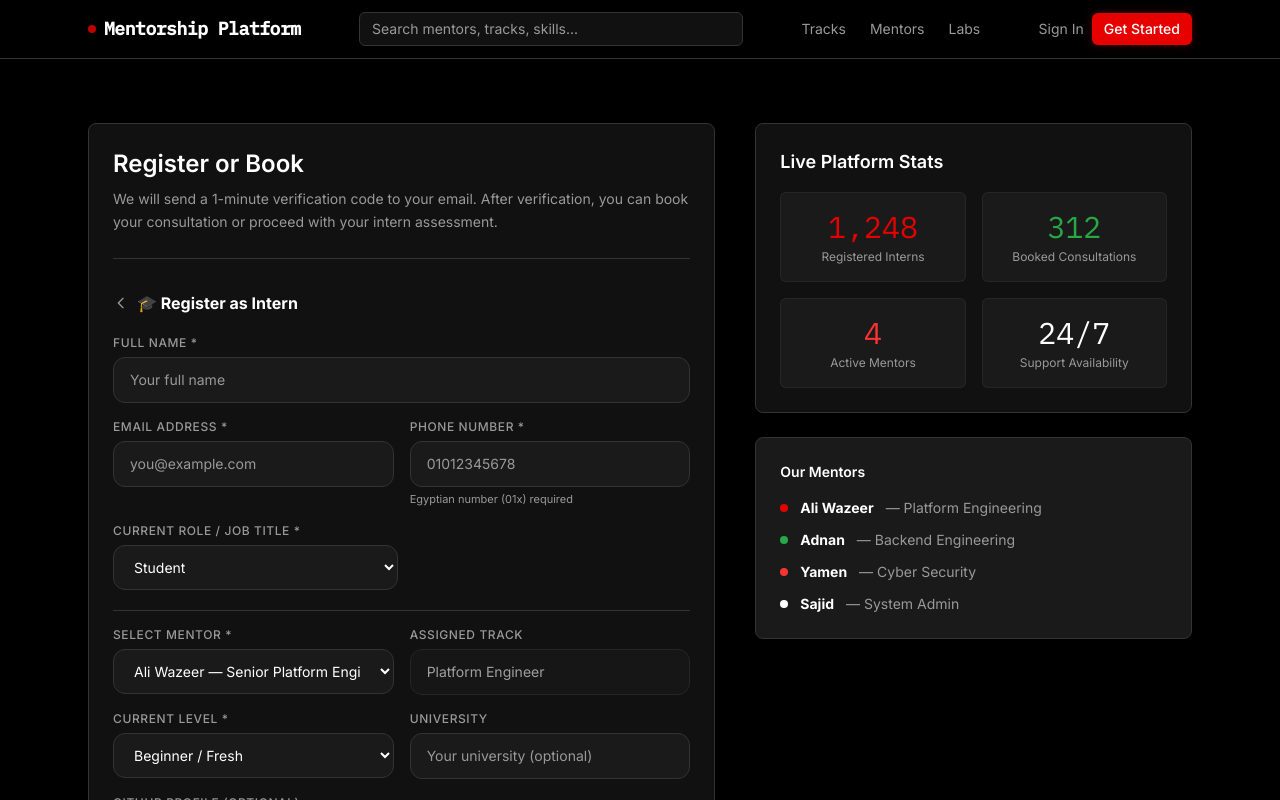
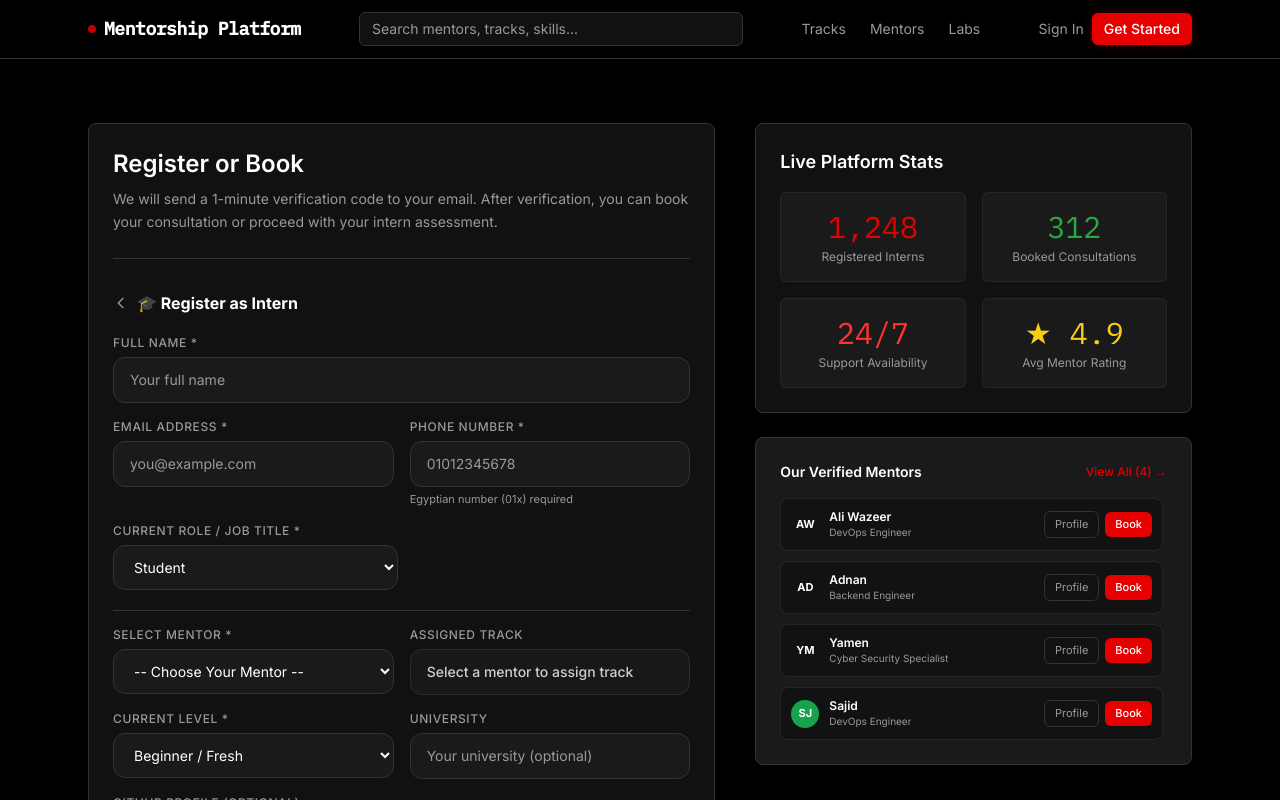
Before and after one commit to Uliwazeer/myportal, a Next.js app in the folder platformx/: page /register in a window 1280 px wide. Both pictures are taken after a click on the button 401 px from the left and 405 px from the top of the page. Shown: the top 800 px of the page. Built offline with nearby package versions, Linux system fonts and the light colour scheme.

Commit message:
fix: dynamic mentors list with profile buttons, dynamic assigned track sync (e.g. SRE), manual mentor selection, and 31-day 12-hour AM/PM booking schedule

```diff
--- a/platformx/app/dashboard/intern/page.tsx
+++ b/platformx/app/dashboard/intern/page.tsx
@@ -4,9 +4,9 @@ import { useEffect, useState } from "react";
 import { useRouter } from "next/navigation";
 import Link from "next/link";
 import { motion } from "framer-motion";
-import { getSession, clearSession, getBookingsByUser, getNotifications, markNotificationsRead, getUnreadCount, getUsers, cancelBookingByIntern, getAllMentors } from "@/lib/store";
+import { getSession, clearSession, getBookingsByUser, getNotifications, markNotificationsRead, getUnreadCount, getUsers, cancelBookingByIntern, getAllMentors, getAllTracks } from "@/lib/store";
 import { mentors as staticMentors, tracks } from "@/lib/data";
-import type { UserProfile, Booking, MentorData } from "@/lib/data";
+import type { UserProfile, Booking, MentorData, Track } from "@/lib/data";
 
 const navItems = [
   { label: "Overview", id: "overview" },
@@ -21,6 +21,7 @@ export default function InternDashboard() {
   const [session, setSession] = useState<UserProfile | null>(null);
   const [activeTab, setActiveTab] = useState("overview");
   const [mentors, setMentors] = useState<MentorData[]>(staticMentors);
+  const [allTracksList, setAllTracksList] = useState<Track[]>(tracks);
   const [bookings, setBookings] = useState<Booking[]>([]);
   const [unread, setUnread] = useState(0);
   const [mobileNavOpen, setMobileNavOpen] = useState(false);
@@ -31,6 +32,7 @@ export default function InternDashboard() {
     if (s.role !== "intern") { router.replace(`/dashboard/${s.role}`); return; }
     setSession(s);
     setMentors(getAllMentors());
+    setAllTracksList(getAllTracks());
     setBookings(getBookingsByUser(s.id));
     setUnread(getUnreadCount(s.id));
   }, [router]);
@@ -56,7 +58,17 @@ export default function InternDashboard() {
   );
 
   const mentor = session.mentorId ? mentors.find(m => m.id === session.mentorId) : null;
-  const track = session.trackSlug ? tracks.find(t => t.slug === session.trackSlug) : null;
+  const track = session.trackSlug
+    ? allTracksList.find((t) => t.slug === session.trackSlug) || {
+        slug: session.trackSlug,
+        name: session.trackSlug.toUpperCase().replace(/-/g, " "),
+        tagline: "Specialized Engineering Track",
+        level: session.level || "Beginner / Fresh",
+        durationWeeks: 8,
+        modules: [],
+        finalProject: "Capstone Project",
+      }
+    : null;
   const upcomingBookings = bookings.filter(b => b.status === "confirmed" || b.status === "upcoming" || b.status === "pending");
   const completedBookings = bookings.filter(b => b.status === "completed");
   const notifications = session ? getNotifications(session.id) : [];
--- a/platformx/app/register/RegisterForm.tsx
+++ b/platformx/app/register/RegisterForm.tsx
@@ -12,6 +12,7 @@ import {
   saveUser,
   setSession,
   getAllMentors,
+  getAllTracks,
 } from "@/lib/store";
 import type { MentorData } from "@/lib/data";
 
@@ -63,13 +64,6 @@ export default function RegisterForm() {
   useEffect(() => {
     const list = getAllMentors();
     setMentorList(list);
-    if (list.length > 0) {
-      setForm((f) => ({
-        ...f,
-        mentorId: f.mentorId || list[0].id,
-        trackSlug: f.trackSlug || (list[0].tracks && list[0].tracks[0]) || "platform-engineer",
-      }));
-    }
   }, []);
 
   function handleAddCustomTrack() {
@@ -108,8 +102,8 @@ export default function RegisterForm() {
     // Intern
     university: "",
     level: levels[0],
-    mentorId: staticMentors[0].id,
-    trackSlug: staticMentors[0].tracks[0],
+    mentorId: "",
+    trackSlug: "",
     github: "",
     // Mentor
     title: "",
@@ -126,10 +120,12 @@ export default function RegisterForm() {
   function update<K extends keyof typeof form>(key: K, value: string | string[]) {
     if (key === "mentorId") {
       const m = mentorList.find((m) => m.id === value);
+      const fallbackTrack = m?.title ? m.title.toLowerCase().replace(/[^a-z0-9]+/g, "-").replace(/^-+|-+$/g, "") : "software-engineer";
+      const resolvedTrack = m && m.tracks.length > 0 ? m.tracks[0] : fallbackTrack;
       setForm((f) => ({
         ...f,
         mentorId: value as string,
-        trackSlug: m && m.tracks.length > 0 ? m.tracks[0] : f.trackSlug,
+        trackSlug: resolvedTrack,
       }));
     } else {
       setForm((f) => ({ ...f, [key]: value }));
@@ -647,10 +643,12 @@ export default function RegisterForm() {
             <div>
               <label className="block text-xs font-medium text-muted uppercase tracking-wider mb-1.5">Select Mentor *</label>
               <select
+                required
                 className={inputClass}
                 value={form.mentorId}
                 onChange={(e) => update("mentorId", e.target.value)}
               >
+                <option value="">-- Choose Your Mentor --</option>
                 {mentorList.map((m) => (
                   <option key={m.id} value={m.id}>
                     {m.name} — {m.title}
@@ -662,8 +660,17 @@ export default function RegisterForm() {
               <label className="block text-xs font-medium text-muted uppercase tracking-wider mb-1.5">Assigned Track</label>
               <input
                 disabled
-                className={`${inputClass} opacity-60 cursor-not-allowed`}
-                value={selectedMentor ? tracks.find(t => t.slug === form.trackSlug)?.name ?? form.trackSlug : ""}
+                className={`${inputClass} opacity-80 bg-surface2 font-medium`}
+                value={
+                  form.mentorId
+                    ? (() => {
+                        const m = mentorList.find((m) => m.id === form.mentorId);
+                        const allT = getAllTracks();
+                        const tObj = allT.find((t) => t.slug === form.trackSlug);
+                        return tObj?.name || m?.title || form.trackSlug || "Track Assigned by Mentor";
+                      })()
+                    : "Select a mentor to assign track"
+                }
               />
             </div>
             <div>
--- /dev/null
+++ b/platformx/app/register/RegisterMentorsList.tsx
@@ -0,0 +1,71 @@
+"use client";
+
+import { useEffect, useState } from "react";
+import Link from "next/link";
+import { getAllMentors, getAllTracks } from "@/lib/store";
+import type { MentorData, Track } from "@/lib/data";
+
+export default function RegisterMentorsList() {
+  const [mentors, setMentors] = useState<MentorData[]>([]);
+  const [tracks, setTracks] = useState<Track[]>([]);
+
+  useEffect(() => {
+    setMentors(getAllMentors());
+    setTracks(getAllTracks());
+  }, []);
+
+  return (
+    <div className="rounded-lg border border-border bg-surface2 p-6">
+      <div className="flex items-center justify-between mb-4">
+        <h3 className="text-sm font-semibold text-ink">Our Verified Mentors</h3>
+        <Link
+          href="/mentors"
+          className="text-xs text-accent hover:underline font-medium"
+        >
+          View All ({mentors.length}) →
+        </Link>
+      </div>
+
+      <div className="space-y-2.5 max-h-[320px] overflow-y-auto pr-1 scrollbar-thin">
+        {mentors.map((m) => {
+          const mTracks = tracks.filter((t) => m.tracks?.includes(t.slug));
+          const primaryTrack = mTracks.length > 0 ? mTracks[0].name : m.title;
+
+          return (
+            <div
+              key={m.id}
+              className="flex items-center justify-between p-2.5 rounded-lg border border-border/60 bg-surface/80 hover:border-accent/50 transition-colors gap-2"
+            >
+              <div className="flex items-center gap-2.5 min-w-0">
+                <div
+                  className={`w-7 h-7 rounded-full ${m.color || "bg-accent"} flex items-center justify-center text-white text-[11px] font-bold shrink-0`}
+                >
+                  {m.initials}
+                </div>
+                <div className="min-w-0">
+                  <p className="text-xs font-semibold text-ink truncate">{m.name}</p>
+                  <p className="text-[10px] text-muted truncate">{primaryTrack}</p>
+                </div>
+              </div>
+
+              <div className="flex items-center gap-1.5 shrink-0">
+                <Link
+                  href={`/mentors/${m.id}`}
+                  className="px-2.5 py-1 text-[11px] border border-border rounded-md text-muted hover:text-ink hover:border-ink transition-colors"
+                >
+                  Profile
+                </Link>
+                <Link
+                  href={`/book?mentor=${m.id}`}
+                  className="px-2.5 py-1 text-[11px] bg-accent text-white rounded-md hover:opacity-90 font-medium transition-opacity"
+                >
+                  Book
+                </Link>
+              </div>
+            </div>
+          );
+        })}
+      </div>
+    </div>
+  );
+}
--- a/platformx/app/register/page.tsx
+++ b/platformx/app/register/page.tsx
@@ -1,4 +1,5 @@
 import RegisterForm from "./RegisterForm";
+import RegisterMentorsList from "./RegisterMentorsList";
 
 export const metadata = { title: "Register & Book — Mentorship Platform" };
 
@@ -27,37 +28,17 @@ export default function RegisterPage() {
                 <p className="text-xs text-muted">Booked Consultations</p>
               </div>
               <div className="rounded-md bg-surface2 p-4 border border-border/50 text-center">
-                <p className="text-3xl font-mono text-accent2 mb-1">4</p>
-                <p className="text-xs text-muted">Active Mentors</p>
+                <p className="text-3xl font-mono text-accent2 mb-1">24/7</p>
+                <p className="text-xs text-muted">Support Availability</p>
               </div>
               <div className="rounded-md bg-surface2 p-4 border border-border/50 text-center">
-                <p className="text-3xl font-mono text-ink mb-1">24/7</p>
-                <p className="text-xs text-muted">Support Availability</p>
+                <p className="text-3xl font-mono text-yellow-400 mb-1">★ 4.9</p>
+                <p className="text-xs text-muted">Avg Mentor Rating</p>
               </div>
             </div>
           </div>
 
-          <div className="rounded-lg border border-border bg-surface2 p-6">
-            <h3 className="text-sm font-semibold text-ink mb-2">Our Mentors</h3>
-            <ul className="space-y-3 mt-4 text-sm text-muted">
-              <li className="flex items-center gap-3">
-                <span className="w-2 h-2 rounded-full bg-accent"></span>
-                <strong className="text-ink">Ali Wazeer</strong> — Platform Engineering
-              </li>
-              <li className="flex items-center gap-3">
-                <span className="w-2 h-2 rounded-full bg-success"></span>
-                <strong className="text-ink">Adnan</strong> — Backend Engineering
-              </li>
-              <li className="flex items-center gap-3">
-                <span className="w-2 h-2 rounded-full bg-accent2"></span>
-                <strong className="text-ink">Yamen</strong> — Cyber Security
-              </li>
-              <li className="flex items-center gap-3">
-                <span className="w-2 h-2 rounded-full bg-ink"></span>
-                <strong className="text-ink">Sajid</strong> — System Admin
-              </li>
-            </ul>
-          </div>
+          <RegisterMentorsList />
         </div>
       </div>
     </section>
--- a/platformx/lib/store.ts
+++ b/platformx/lib/store.ts
@@ -140,13 +140,14 @@ export function getAllMentors(): import("./data").MentorData[] {
       .toUpperCase()
       .slice(0, 2);
 
+    const fallbackTrackSlug = m.title ? m.title.toLowerCase().replace(/[^a-z0-9]+/g, "-").replace(/^-+|-+$/g, "") : "software-engineer";
     const baseMentor: import("./data").MentorData = {
       id: m.id,
       name: m.name,
       title: m.title || "Mentor",
       bio: m.bio || `Specialist with ${m.yearsExperience || 3}+ years of industry experience.`,
-      tracks: m.tracks && m.tracks.length > 0 ? m.tracks : ["platform-engineer"],
-      skills: m.skills && m.skills.length > 0 ? m.skills : ["Architecture", "Engineering"],
+      tracks: m.tracks && m.tracks.length > 0 ? m.tracks : [fallbackTrackSlug],
+      skills: m.skills && m.skills.length > 0 ? m.skills : ["Engineering", "Architecture"],
       level: (m.level as import("./data").Level) || "Senior",
       yearsExperience: m.yearsExperience || 5,
       consultationPrice: m.consultationPrice || 250,
```
Also changed, not shown: platformx/app/book/page.tsx (+21 -8 lines).
